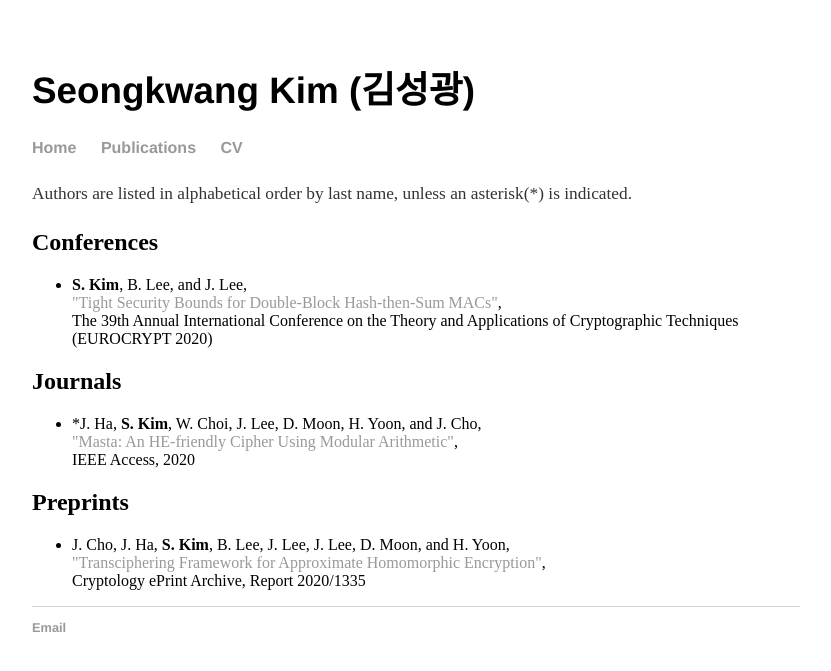
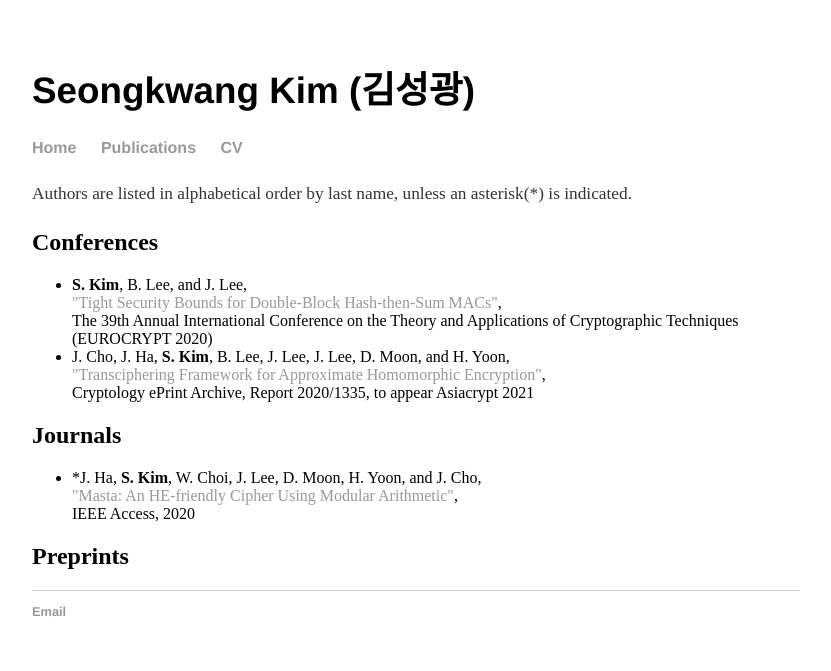
Before and after one commit to sgk1m/sgk1m.github.io, a Jekyll site: the page built from publications.html, in a window 1280 px wide. Shown: the top 671 px of the page, without its empty margins (224-1055 px from the left). Built offline with Jekyll 4.4.1, drawn with Linux system fonts in a browser that asks for light colours; some of the changed lines change nothing that is shown.

Commit message:
Update publications.html
Update the state of acceptance

```diff
--- a/publications.html
+++ b/publications.html
@@ -10,6 +10,10 @@ title: Publications - Seongkwang Kim
 			<a href="https://link.springer.com/chapter/10.1007/978-3-030-45721-1_16">"Tight Security Bounds for Double-Block Hash-then-Sum MACs"</a>, <br>
 			The 39th Annual International Conference on the Theory and Applications of Cryptographic Techniques (EUROCRYPT 2020)
 		</li>
+		<li>J. Cho, J. Ha, <b>S. Kim</b>, B. Lee, J. Lee, J. Lee, D. Moon, and H. Yoon, <br>
+			<a href="https://eprint.iacr.org/2020/1335">"Transciphering Framework for Approximate Homomorphic Encryption"</a>, <br>
+			Cryptology ePrint Archive, Report 2020/1335, to appear Asiacrypt 2021
+		</li>
 	</ul>
 	<h2>Journals</h2>
 	<ul>
@@ -20,9 +24,5 @@ title: Publications - Seongkwang Kim
 	</ul>
 	<h2>Preprints</h2>
 	<ul>
-		<li>J. Cho, J. Ha, <b>S. Kim</b>, B. Lee, J. Lee, J. Lee, D. Moon, and H. Yoon, <br>
-			<a href="https://eprint.iacr.org/2020/1335">"Transciphering Framework for Approximate Homomorphic Encryption"</a>, <br>
-			Cryptology ePrint Archive, Report 2020/1335
-		</li>
 	</ul>
 </div><!-- /.blurb -->
```
